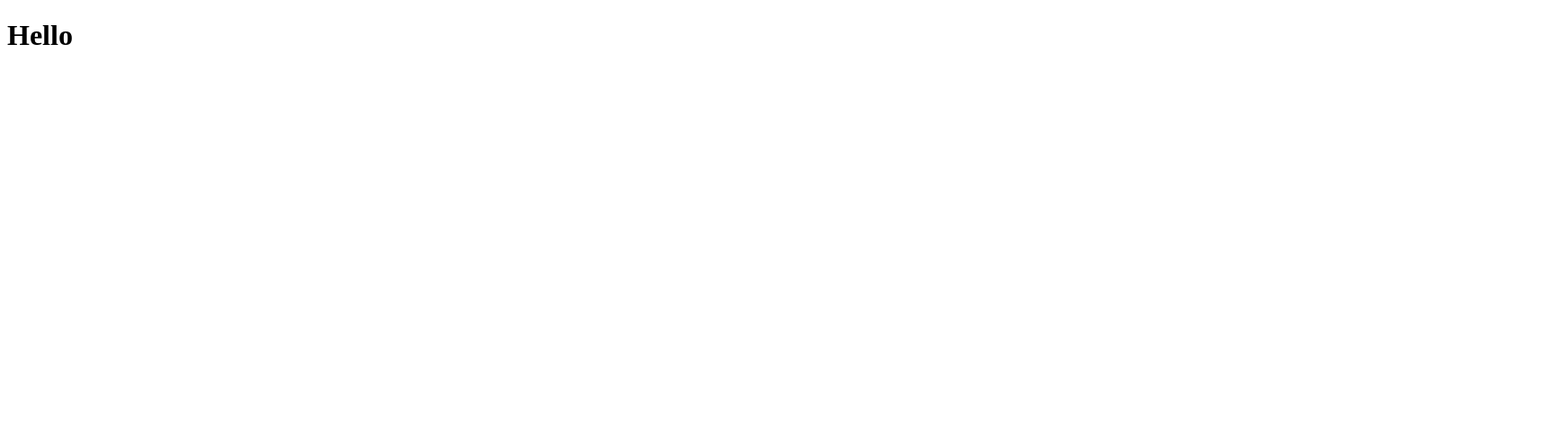
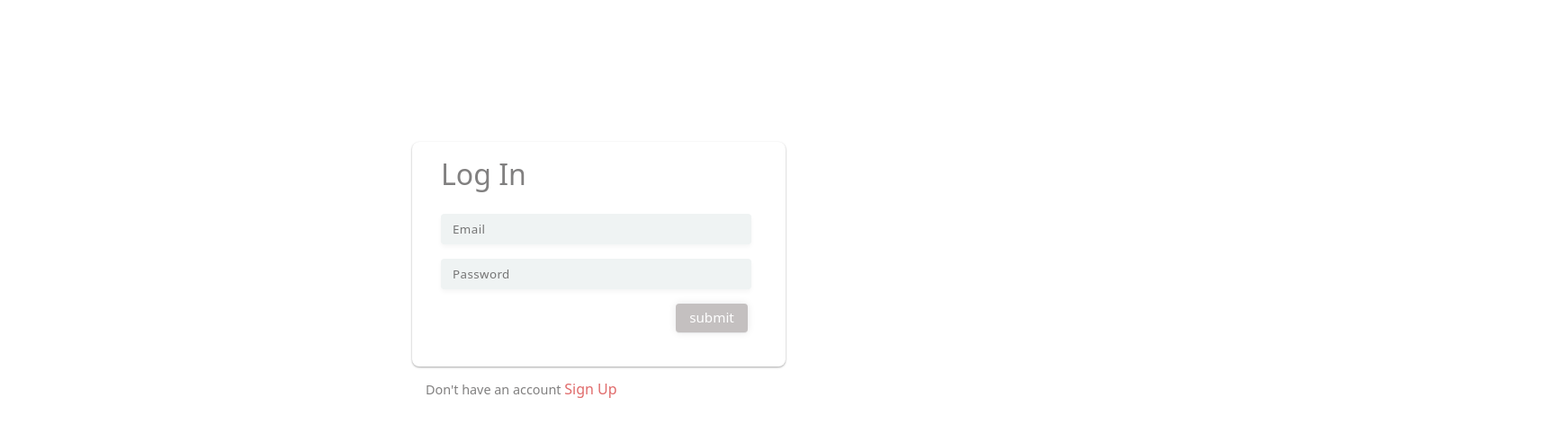
Before and after one commit to Bhazi/sharpener-chatMessageApp, a website: page public/login/login.html in a window 1280 px wide. Shown: the whole page at 90% size, 1737 px wide, since content can reach past the window. Drawn offline with nearby package versions, Linux system fonts and the light colour scheme; a web font is replaced by a local one.

Commit message:
login page creation

```diff
--- /dev/null
+++ b/public/css/login.css
@@ -0,0 +1,103 @@
+.form {
+  position: relative;
+  left: 450px;
+  top: 150px;
+  height: 250px;
+  width: 415px;
+  border: 2px solid black;
+  box-shadow: rgba(0, 0, 0, 0.12) 0px 1px 3px, rgba(0, 0, 0, 0.24) 0px 1px 2px;
+  border-radius: 8px;
+  border: none;
+  background-color: rgb(255, 255, 255);
+}
+
+.logIn {
+  position: absolute;
+  margin-top: 14px;
+  left: 32px;
+  font-family: "Noto Sans", sans-serif;
+  font-weight: 100;
+  color: rgba(41, 39, 39, 0.589);
+}
+
+.mailInput,
+.passwordInput {
+  font-family: "Noto Sans", sans-serif;
+  font-weight: 400;
+  left: 32px;
+  height: 32px;
+  width: 330px;
+  padding-left: 13px;
+  box-shadow: rgba(0, 0, 0, 0.04) 0px 3px 5px;
+  border-radius: 4px;
+  border: none;
+  color: rgb(102, 100, 100);
+  background-color: rgb(239, 243, 243);
+  letter-spacing: 0.027rem;
+}
+
+.mailInput {
+  position: absolute;
+  top: 80px;
+}
+
+.passwordInput {
+  position: absolute;
+  top: 130px;
+}
+
+.signUpButton {
+  width: 80px;
+  font-family: "Noto Sans", sans-serif;
+  position: absolute;
+  top: 180px;
+  height: 32px;
+  left: 293px;
+  box-shadow: rgba(17, 17, 26, 0.05) 0px 1px 0px,
+    rgba(17, 17, 26, 0.1) 0px 0px 8px;
+  border: none;
+  border-radius: 4px;
+  background-color: rgb(196, 192, 192);
+  opacity: 1.2;
+  color: rgb(255, 255, 255);
+  cursor: pointer;
+  font-size: 0.95em;
+  padding-bottom: 4px;
+}
+
+.message {
+  position: absolute;
+  left: 482px;
+  top: 488px;
+  font-family: "Noto Sans", sans-serif;
+  color: rgb(206, 80, 80);
+  animation: shake 0.8s;
+}
+
+@keyframes shake {
+  25% {
+    transform: translateX(6px);
+  }
+  50% {
+    transform: translateX(-4px);
+  }
+  75% {
+    transform: translateX(2px);
+  }
+}
+
+.signupLinkText {
+  position: relative;
+  top: 150px;
+  left: 465px;
+  font-family: "Noto Sans", sans-serif;
+  font-size: 0.9rem;
+  color: rgba(41, 39, 39, 0.589);
+}
+
+.signupLink {
+  font-family: "Noto Sans", sans-serif;
+  font-size: 1rem;
+  color: rgb(224, 107, 107);
+  text-decoration: none;
+}
--- a/public/login/login.html
+++ b/public/login/login.html
@@ -4,9 +4,45 @@
     <meta charset="UTF-8" />
     <meta http-equiv="X-UA-Compatible" content="IE=edge" />
     <meta name="viewport" content="width=device-width, initial-scale=1.0" />
-    <title>Document</title>
+    <link rel="stylesheet" href="../css/login.css" />
+    <link rel="preconnect" href="https://fonts.googleapis.com" />
+    <link rel="preconnect" href="https://fonts.gstatic.com" crossorigin />
+    <link
+      href="https://fonts.googleapis.com/css2?family=STIX+Two+Text:wght@600&display=swap"
+      rel="stylesheet"
+    />
+    <title>Log In</title>
   </head>
   <body>
-    <h1>Hello</h1>
+    <div class="form">
+      <form id="signUpForm" onsubmit="signup(event)">
+        <h1 class="logIn">Log In</h1>
+        <input
+          type="email"
+          class="mailInput"
+          id="email"
+          placeholder="Email"
+          required
+        />
+        <input
+          type="password"
+          class="passwordInput"
+          id="password"
+          placeholder="Password"
+        />
+        <input id="submit" type="submit" class="signUpButton" value="submit" />
+      </form>
+    </div>
+    <div>
+      <p class="signupLinkText">
+        Don't have an account
+        <a class="signupLink" href="http://localhost:4001/signup/signup.html"
+          >Sign Up</a
+        >
+      </p>
+    </div>
+    <div id="alreadyExist"></div>
+    <script src="https://cdnjs.cloudflare.com/ajax/libs/axios/0.19.0/axios.min.js"></script>
+    <script src="./signUp.js"></script>
   </body>
 </html>
--- a/public/signup/signUp.js
+++ b/public/signup/signUp.js
@@ -13,8 +13,10 @@ async function signup(e) {
       password: passwordForm,
     })
     .then((result) => {
-      if (result.status == 201) alert("Successfully signed up !");
-      // window.location.href = "../login/login.html";
+      if (result.status == 201) {
+        alert("Successfully signed up ! ");
+        window.location.href = "../login/login.html";
+      }
     })
     .catch((err) => {
       console.log(err.response.status);
```
